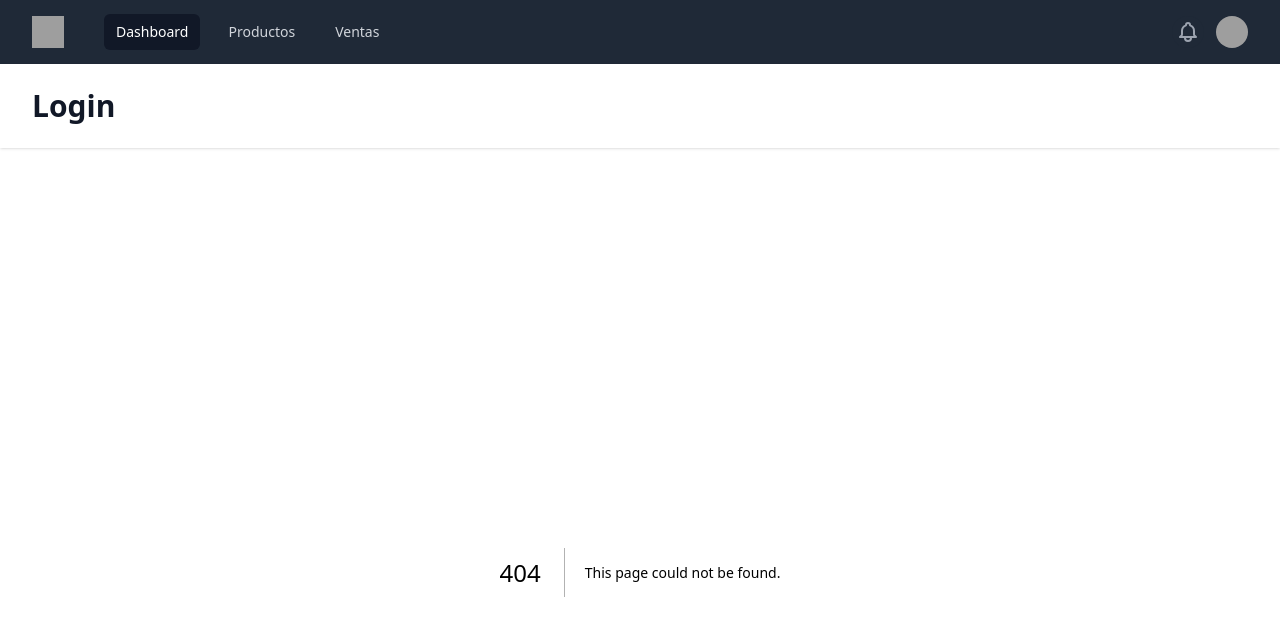
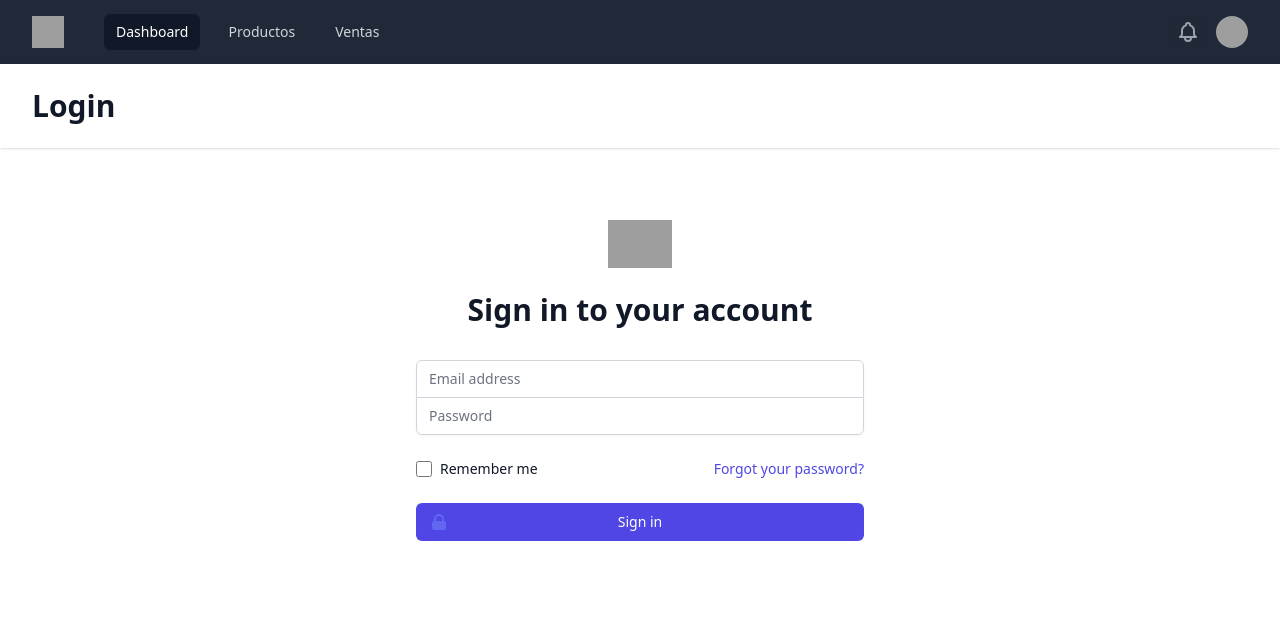
Before and after one commit to SoyJosueContre1/react-shop-admin, a Next.js app: page /login in a window 1280 px wide. Before the commit this address had no page. Shown: the top 636 px of the page. Built offline with nearby package versions, Linux system fonts and the light colour scheme; grey boxes are pictures that could not be loaded.

Commit message:
Creando la lógica del componente login: { useRef } en LoginPage.js y pages/login.js2

```diff
--- a/src/components/LoginPage.js
+++ b/src/components/LoginPage.js
@@ -1,6 +1,15 @@
 import { LockClosedIcon } from '@heroicons/react/solid';
+import { useRef } from 'react';
 
 export default function LoginPage() {
+    const emailRef = useRef(null);
+    const passwordRef = useRef(null);
+    const submitHandler = (event) => {
+        event.preventDefault();
+        const email = emailRef.current.value;
+        const password = passwordRef.current.value;
+        console.log(email, password);
+    }
     return (
         <>
         <div className="min-h-full flex items-center justify-center py-12 px-4 sm:px-6 lg:px-8">
@@ -9,7 +18,7 @@ export default function LoginPage() {
                 <img className="mx-auto h-12 w-auto" src="https://tailwindui.com/img/logos/workflow-mark-indigo-600.svg" alt="Workflow" />
                 <h2 className="mt-6 text-center text-3xl font-extrabold text-gray-900">Sign in to your account</h2>
             </div>
-            <form className="mt-8 space-y-6" action="#" method="POST">
+            <form className="mt-8 space-y-6" onSubmit={submitHandler}>
                 <input type="hidden" name="remember" defaultValue="true" />
                 <div className="rounded-md shadow-sm -space-y-px">
                 <div>
@@ -24,6 +33,7 @@ export default function LoginPage() {
                     required
                     className="appearance-none rounded-none relative block w-full px-3 py-2 border border-gray-300 placeholder-gray-500 text-gray-900 rounded-t-md focus:outline-none focus:ring-indigo-500 focus:border-indigo-500 focus:z-10 sm:text-sm"
                     placeholder="Email address"
+                    ref={emailRef}
                     />
                 </div>
                 <div>
@@ -38,6 +48,7 @@ export default function LoginPage() {
                     required
                     className="appearance-none rounded-none relative block w-full px-3 py-2 border border-gray-300 placeholder-gray-500 text-gray-900 rounded-b-md focus:outline-none focus:ring-indigo-500 focus:border-indigo-500 focus:z-10 sm:text-sm"
                     placeholder="Password"
+                    ref={passwordRef}
                     />
                 </div>
                 </div>
--- /dev/null
+++ b/src/pages/login.js
@@ -0,0 +1,7 @@
+import LoginPage from "@components/LoginPage";
+
+export default function Login () {
+    return (
+        <LoginPage />
+    );
+};
```
